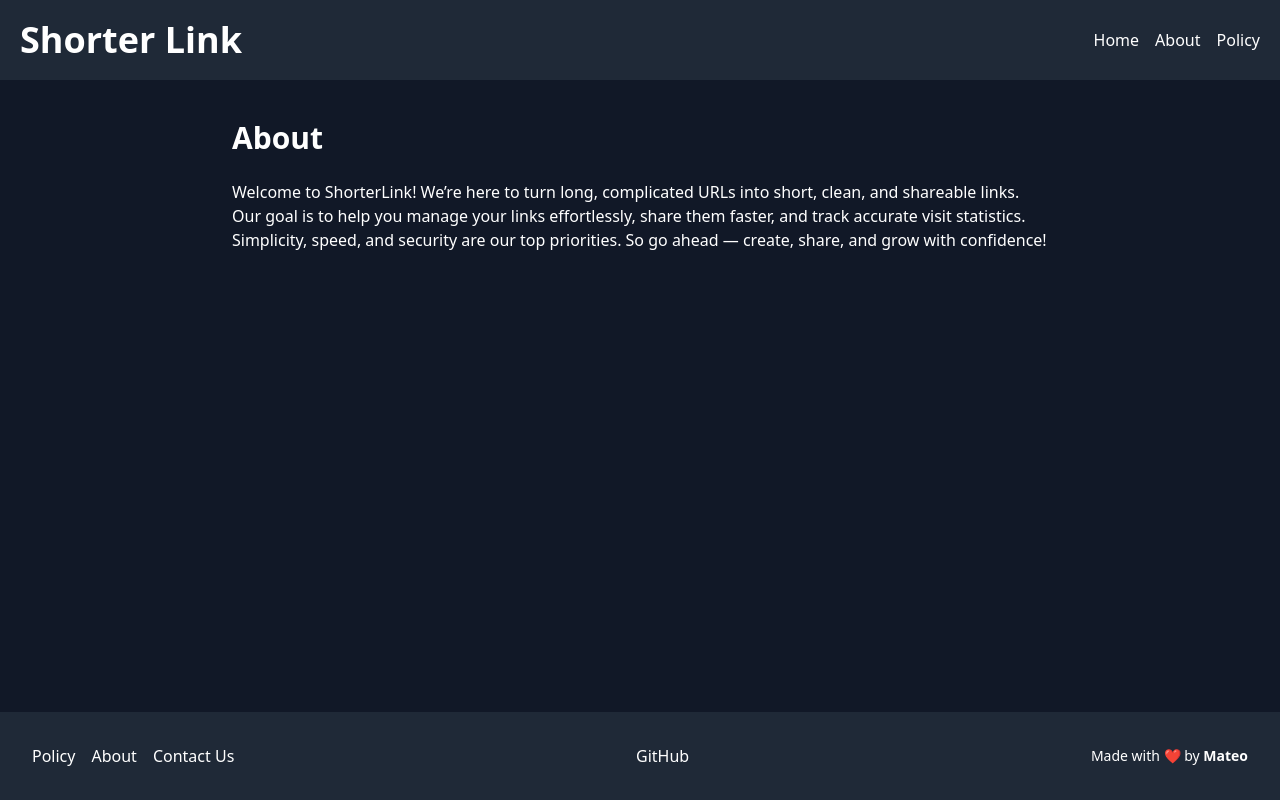
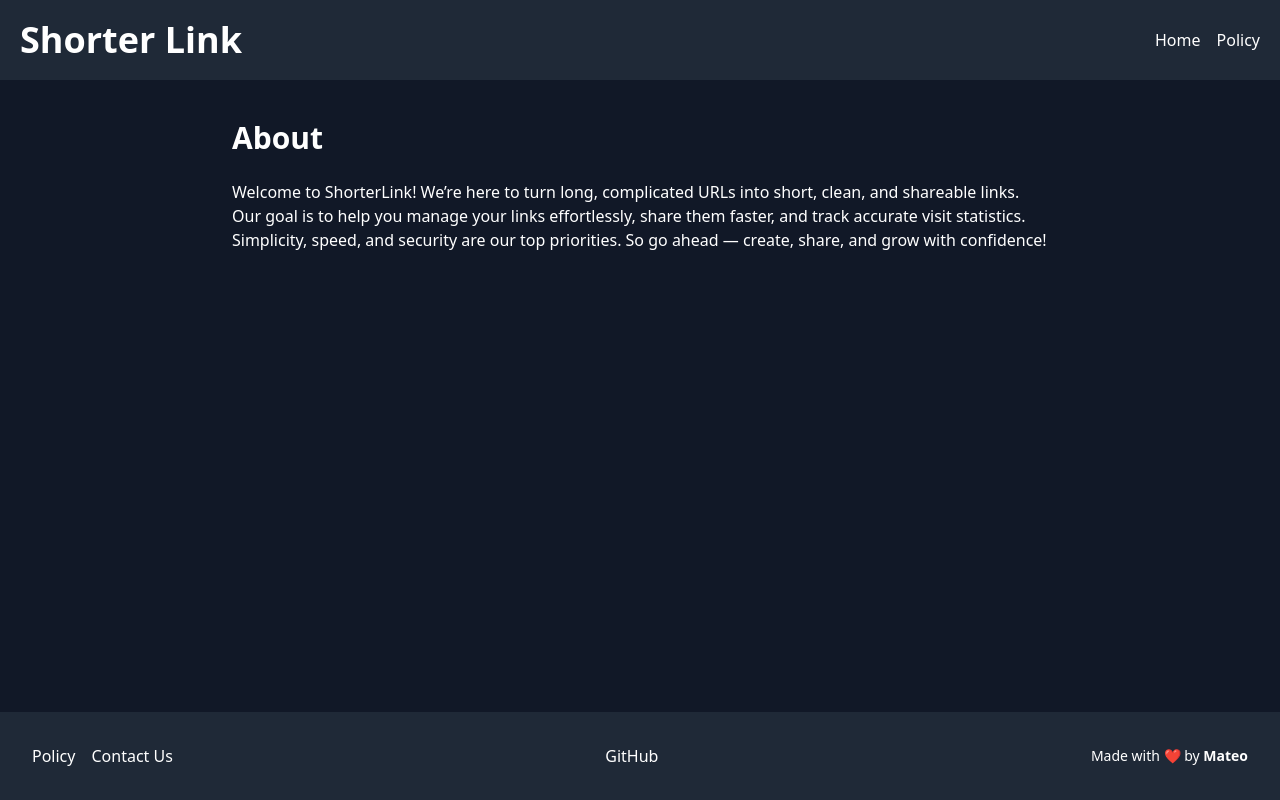
Before and after one commit to mateo-rfz/shorterLink, a Flask app: page /about in a window 1280 px wide. Run offline with Flask 3, Linux system fonts and the light colour scheme; data that the repository does not hold is empty; some libraries are stand-ins or nearby versions.

Commit message:
delete some extera links

```diff
--- a/templates/about.html
+++ b/templates/about.html
@@ -12,7 +12,6 @@
         <h1 class="text-3xl sm:text-4xl font-bold">Shorter Link</h1>
         <nav class="flex space-x-4">
             <a href="{{ url_for('main') }}" class="hover:text-gray-400">Home</a>
-            <a href="{{ url_for('about') }}" class="hover:text-gray-400">About</a>
             <a href="{{ url_for('policy') }}" class="hover:text-gray-400">Policy</a>
         </nav>
     </header>
@@ -32,7 +31,6 @@
     <footer class="p-8 bg-gray-800 text-white flex flex-col sm:flex-row justify-between items-center text-center sm:text-left">
         <div class="flex flex-col sm:flex-row sm:space-x-4 space-y-2 sm:space-y-0">
             <a href="{{ url_for('policy') }}" class="hover:text-gray-400">Policy</a>
-            <a href="{{ url_for('about') }}" class="hover:text-gray-400">About</a>
             <a href="{{ url_for('contactus') }}" class="hover:text-gray-400">Contact Us</a>
         </div>
         <div class="flex flex-col sm:flex-row sm:space-x-4 space-y-2 sm:space-y-0 mt-4 sm:mt-0">
--- a/templates/contactus.html
+++ b/templates/contactus.html
@@ -37,7 +37,6 @@
         <div class="flex flex-col sm:flex-row sm:space-x-4 space-y-2 sm:space-y-0">
             <a href="{{ url_for('policy') }}" class="hover:text-gray-400">Policy</a>
             <a href="{{ url_for('about') }}" class="hover:text-gray-400">About</a>
-            <a href="{{ url_for('contactus') }}" class="hover:text-gray-400">Contact Us</a>
         </div>
         <div class="flex flex-col sm:flex-row sm:space-x-4 space-y-2 sm:space-y-0 mt-4 sm:mt-0">
             <a href="https://github.com/mateo-rfz/shorterlink" class="hover:text-gray-400">GitHub</a>
--- a/templates/policy.html
+++ b/templates/policy.html
@@ -77,7 +77,6 @@
     <!-- Footer -->
     <footer class="flex flex-col sm:flex-row justify-between items-center p-5 bg-gray-800 text-white space-y-4 sm:space-y-0 text-center sm:text-left relative w-full overflow-hidden">
         <div class="flex flex-col sm:flex-row sm:space-x-4 space-y-2 sm:space-y-0">
-            <a href="{{ url_for('policy') }}" class="hover:text-gray-400">Policy</a>
             <a href="{{ url_for('about') }}" class="hover:text-gray-400">About</a>
             <a href="{{ url_for('contactus') }}" class="hover:text-gray-400">Contact Us</a>
         </div>
```
